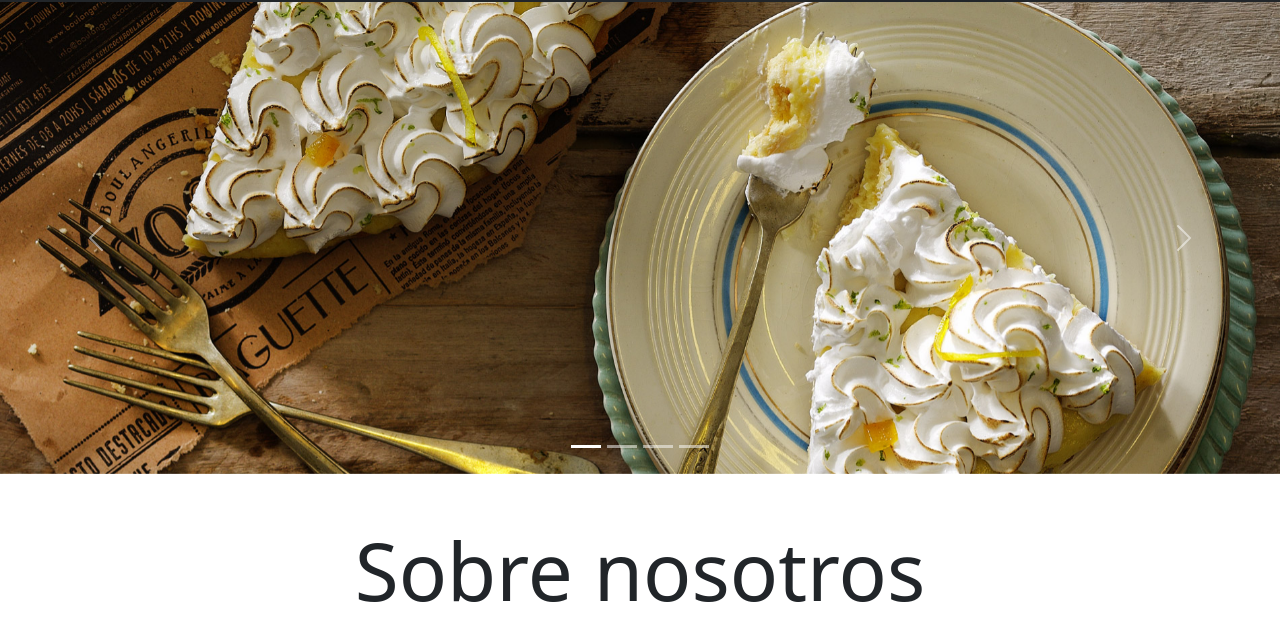
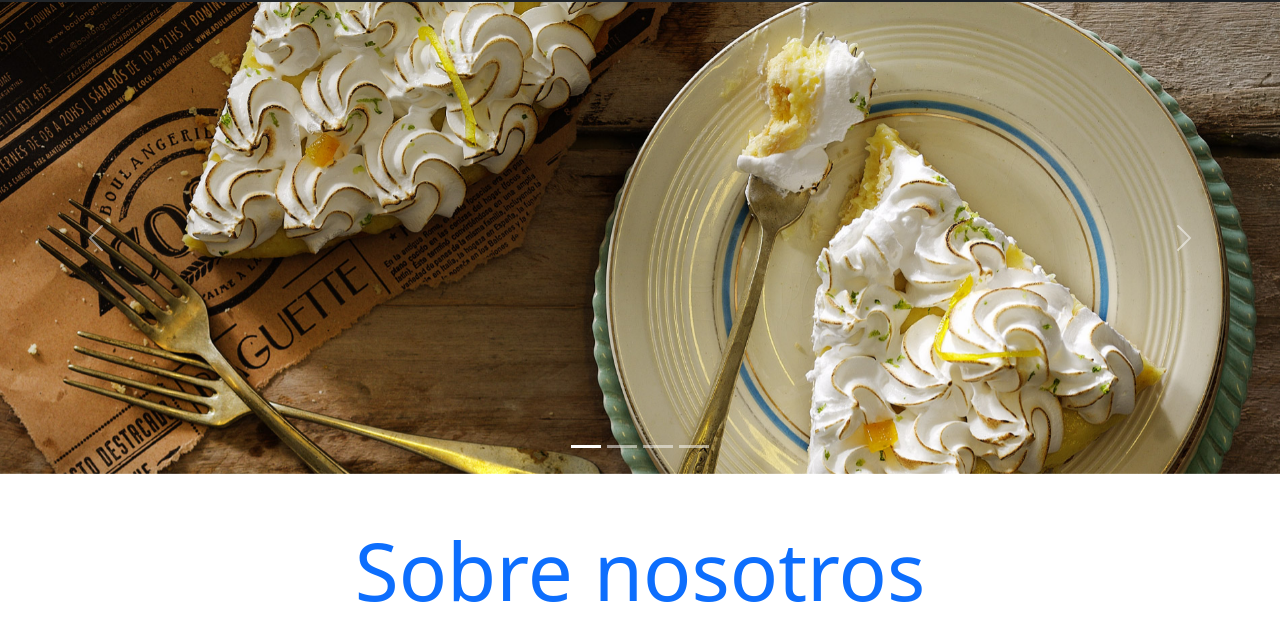
Before and after one commit to MarcosVig123/panaderiaCocu8i, a plain HTML site: page index.html in a window 1280 px wide. Shown: the part 100-723 px from the top of the page. Drawn offline with nearby package versions, Linux system fonts and the light colour scheme.

Commit message:
cambiamos el color del titulo principal de la pagina index

```diff
--- a/index.html
+++ b/index.html
@@ -138,7 +138,7 @@
       </section>
       <section class="container my-5">
         <article>
-          <h1 class="display-1 text-center">Sobre nosotros</h1>
+          <h1 class="display-1 text-center text-primary">Sobre nosotros</h1>
           <p>
             Lorem, ipsum dolor sit amet consectetur adipisicing elit. Qui
             deserunt animi tempora ab obcaecati harum itaque commodi nesciunt
```
